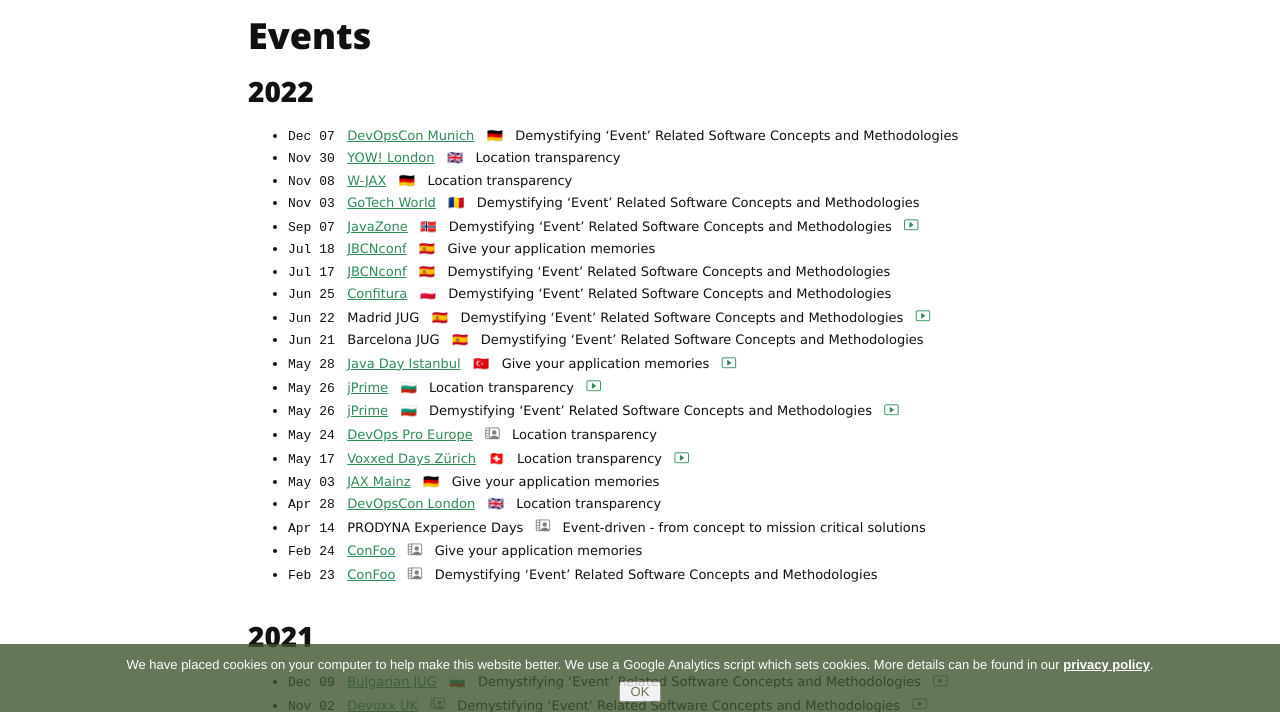
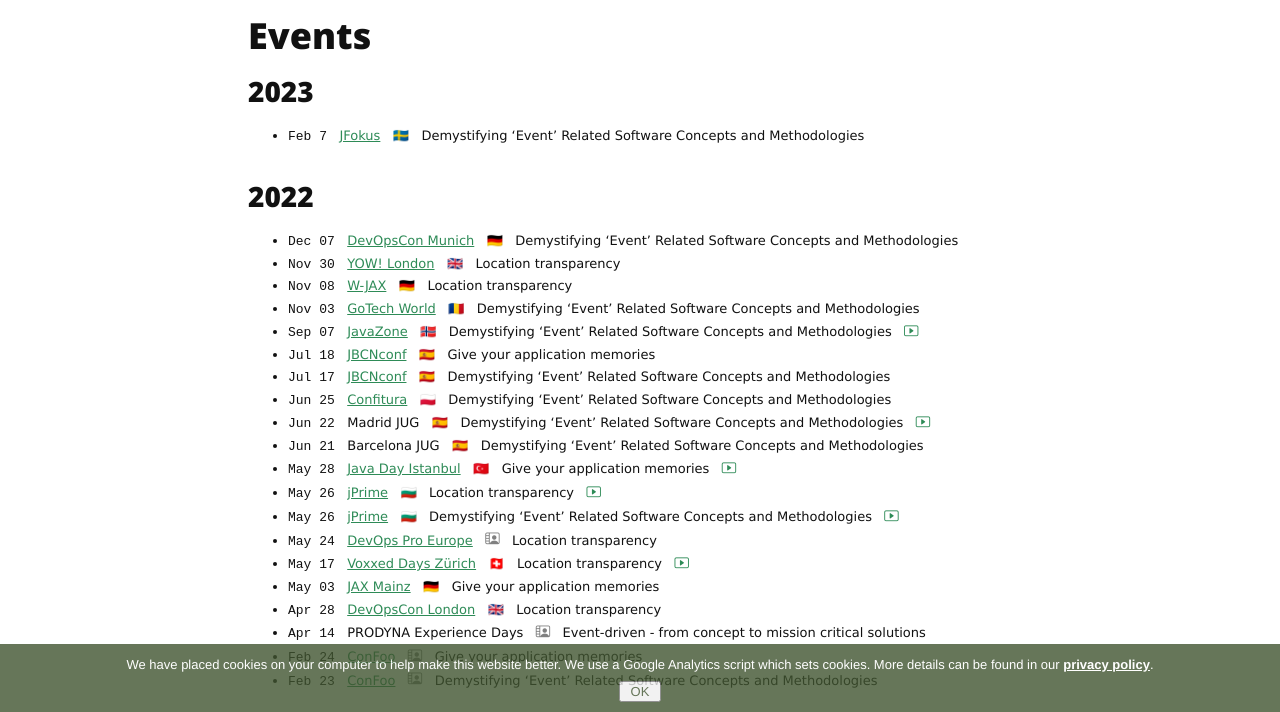
Before and after one commit to azzazzel/azzazzel.github.io, a Jekyll site: the page built from talks.md, in a window 1280 px wide and 900 px high, scrolled down 794 px, cut to the strip 188-900 px from the top of the window. Built offline with Jekyll 4.4.1, drawn with Linux system fonts in a browser that asks for light colours; nearby versions of some CDN libraries.

Commit message:
Add JFokus 2023

```diff
--- a/talks.md
+++ b/talks.md
@@ -91,6 +91,11 @@
 
 
 ## Events
+
+### 2023
+
+ - `Feb 7` &nbsp; [JFokus](http://www.jfokus.se/)
+ &nbsp; 🇸🇪 &nbsp; Demystifying 'Event' Related Software Concepts and Methodologies
 
 ### 2022
 
```
